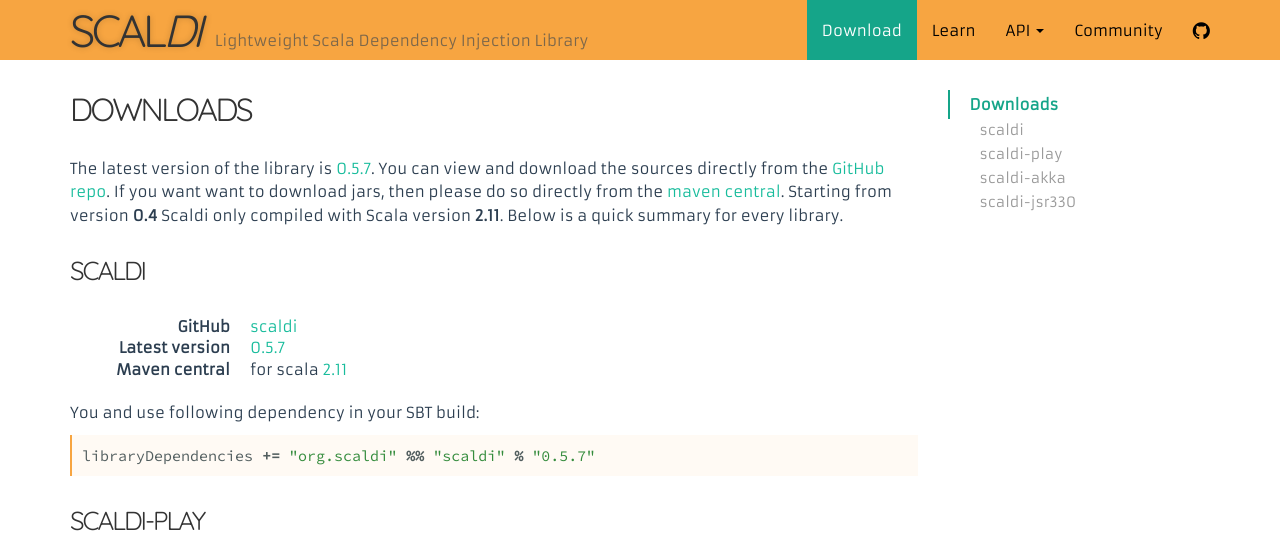
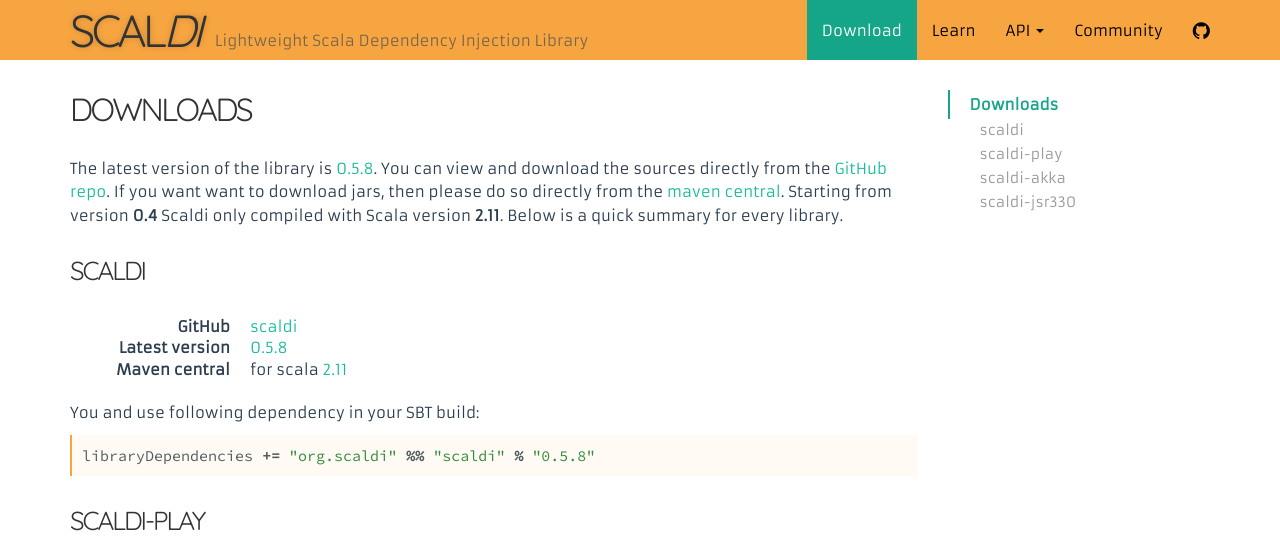
Before and after one commit to scaldi/scaldi-website, a Jekyll site: the page built from download.md, in a window 1280 px wide and 1400 px high. Shown: the top 551 px of the window. Built offline with Jekyll 4.4.1, drawn with Linux system fonts in a browser that asks for light colours; some of the changed text lies outside the part shown.

Commit message:
Bumped versions

```diff
--- a/_config.yml
+++ b/_config.yml
@@ -7,11 +7,11 @@
 domain: scaldi.org
 
 version:
-  scaldi: 0.5.7
-  scaldi-jsr330: 0.5.8
+  scaldi: 0.5.8
+  scaldi-jsr330: 0.5.9
   scaldi-play: 0.5.15
   scaldi-play-23: 0.5.6
-  scaldi-akka: 0.5.7
+  scaldi-akka: 0.5.8
 
 link:
   scaldi-github: https://github.com/scaldi
```
